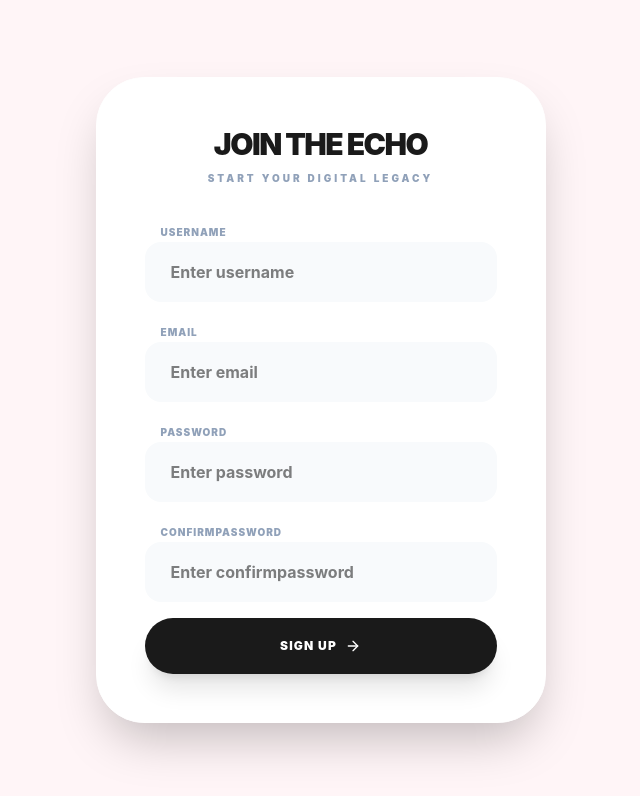
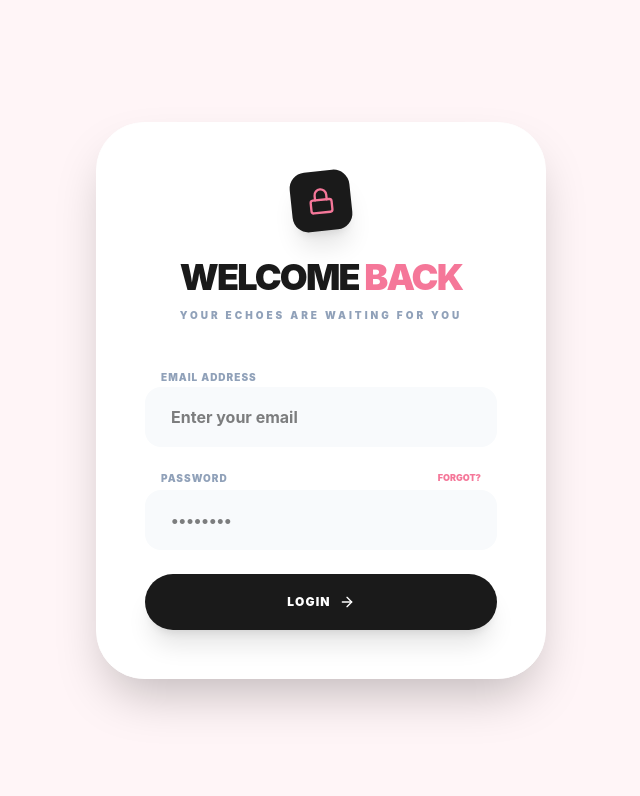
Before and after one commit to srsowmiya/Echo-Thoughts, a React app in the folder Frontend/: page / in a window 1280 px wide. Shown: the top 796 px of the page, without its empty margins (319-959 px from the left). Built offline with nearby package versions, Linux system fonts and the light colour scheme; the HTML template or start-up script is replaced by a standard one.

Commit message:
Login page done

```diff
--- /dev/null
+++ b/Frontend/src/Components/Login.jsx
@@ -0,0 +1,112 @@
+import React, { useState } from 'react';
+import { ArrowRight, Lock } from 'lucide-react';
+import loginBg from '../assets/login.png';
+
+const Login = () => {
+  const [formData, setFormData] = useState({ email: '', password: '' });
+  const [isError, setIsError] = useState(false);
+
+  const handleSubmit = (e) => {
+    e.preventDefault();
+    if (formData.email === '' || formData.password === '' || formData.password !== 'pakka123') {
+      setIsError(true);
+    } else {
+      setIsError(false);
+      console.log("Login Success");
+    }
+  };
+
+  const handleChange = (e) => {
+    setFormData({ ...formData, [e.target.id]: e.target.value });
+    if (isError) setIsError(false);
+  };
+
+  return (
+    <div className="min-h-screen bg-[#FFF5F7] flex items-center justify-center p-6 relative overflow-hidden">
+
+      {/* Wrapper */}
+      <div className="relative flex items-center justify-center w-full max-w-[950px]">
+
+        {/* LEFT SIDE: Login Card */}
+        <div className={`bg-white p-10 lg:p-12 border border-white z-20 shadow-2xl transition-all duration-700 ease-in-out ${
+          isError ? 'rounded-l-[3rem] lg:translate-x-[-150px]' : 'rounded-[3rem] translate-x-0'
+        } w-[450px] flex-shrink-0`}>
+
+          <div className="flex justify-center mb-6">
+            <div className="p-4 bg-[#1A1A1A] rounded-2xl -rotate-6 shadow-xl">
+              <Lock className="text-[#F57799]" size={28} />
+            </div>
+          </div>
+
+          <div className="text-center mb-10">
+            <h2 className="text-4xl font-black text-[#1A1A1A] tracking-tighter uppercase leading-tight">
+              Welcome <span className="text-[#F57799]">Back</span>
+            </h2>
+            <p className="text-slate-400 text-[10px] font-black uppercase tracking-[0.3em] mt-2">
+              Your echoes are waiting for you
+            </p>
+          </div>
+
+          <form onSubmit={handleSubmit} className="space-y-6">
+            <div className="space-y-1">
+              <label htmlFor="email" className="text-[10px] font-black uppercase tracking-widest text-slate-400 ml-4">Email Address</label>
+              <input
+                type="email" id="email" value={formData.email} onChange={handleChange} placeholder="Enter your email"
+                className={`w-full bg-slate-50 border-2 rounded-2xl px-6 py-4 outline-none transition-all font-bold ${
+                  isError && formData.email === '' ? 'border-red-400 bg-red-50 animate-shake' : 'border-transparent focus:border-[#F57799] focus:bg-white'
+                }`}
+              />
+            </div>
+
+            <div className="space-y-1">
+              <div className="flex justify-between items-center px-4">
+                <label htmlFor="password" className="text-[10px] font-black uppercase tracking-widest text-slate-400">Password</label>
+                <span className="text-[9px] font-black text-[#F57799] uppercase cursor-pointer hover:underline underline-offset-4">Forgot?</span>
+              </div>
+              <input
+                type="password" id="password" value={formData.password} onChange={handleChange} placeholder="••••••••"
+                className={`w-full bg-slate-50 border-2 rounded-2xl px-6 py-4 outline-none transition-all font-bold ${
+                  isError ? 'border-red-400 bg-red-50 animate-shake' : 'border-transparent focus:border-[#F57799] focus:bg-white'
+                }`}
+              />
+            </div>
+
+            <button type="submit" className="w-full bg-[#1A1A1A] text-white py-5 rounded-[2rem] font-black uppercase tracking-widest text-xs shadow-xl hover:bg-[#F57799] transition-all duration-300 mt-4 flex items-center justify-center gap-2 group">
+              Login <ArrowRight size={16} className="group-hover:translate-x-1 transition-transform" />
+            </button>
+          </form>
+        </div>
+
+        {/* RIGHT SIDE: The Animation Area */}
+        <div className={`absolute right-0 transition-all duration-700 ease-in-out flex items-center justify-center ${
+          isError ? 'opacity-100 translate-x-20 w-[500px]' : 'opacity-0 translate-x-40 w-0 pointer-events-none'
+        }`}>
+          <div className="relative flex items-center justify-center">
+
+            {/* THE TEXT: Shifted up to 20% from top (approx 2cm more) */}
+            <div className="absolute top-[25%] left-1/2 -translate-x-1/2 -translate-y-1/2 z-30 bg-white/95 backdrop-blur-md p-4 rounded-3xl shadow-2xl border-2 border-[#F57799] animate-pulse w-max">
+              <p className="text-[10px] font-black text-[#F57799] uppercase tracking-[0.2em] text-center">
+                Missing details or <br /> incorrect password!
+              </p>
+            </div>
+
+            <img src={loginBg} alt="Echo" className="absolute inset-0 w-full h-full object-contain opacity-20 animate-ping" />
+            <img src={loginBg} alt="Login Girl" className="relative z-10 w-full h-full object-contain drop-shadow-2xl" />
+          </div>
+        </div>
+
+      </div>
+
+      <style>{`
+        @keyframes shake {
+          0%, 100% { transform: translateX(0); }
+          25% { transform: translateX(-5px); }
+          75% { transform: translateX(5px); }
+        }
+        .animate-shake { animation: shake 0.2s ease-in-out 0s 2; }
+      `}</style>
+    </div>
+  );
+};
+
+export default Login;
--- a/Frontend/src/main.jsx
+++ b/Frontend/src/main.jsx
@@ -4,9 +4,10 @@ import { createRoot } from 'react-dom/client'
 import './index.css'
 import Home from './Components/Home'
 import Signup from './Components/Signup'
+import Login from './Components/Login'
 
 createRoot(document.getElementById('root')).render(
   <StrictMode>
-    <Signup />
+    <Login />
   </StrictMode>,
 )
```
Also changed, not shown: Frontend/src/assets/login.png (added).
